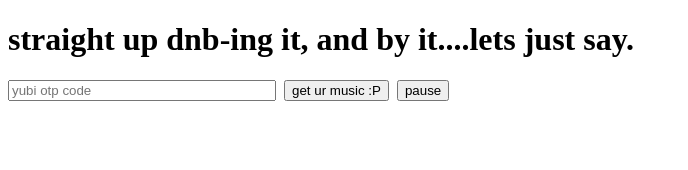
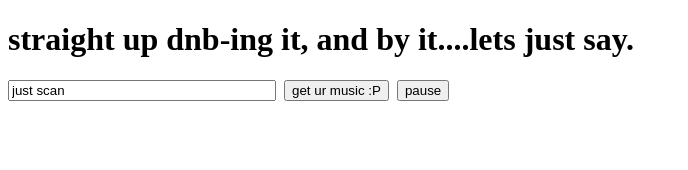
Before and after one commit to v1peridae/straight-up-dnbing-it, a React (Create React App) app: page / in a window 1280 px wide. Shown: the top 170 px of the page, without its empty margins (0-688 px from the left). Built offline with nearby package versions, Linux system fonts and the light colour scheme; no server answers.

Commit message:
hopefully made it read from NFC

```diff
--- a/src/App.js
+++ b/src/App.js
@@ -1,5 +1,5 @@
 import React, {Component} from 'react';
-
+import {scan, onReading} from './nfc'
 class App extends Component {
   state = { seedInput: '' };
 
@@ -16,8 +16,8 @@ class App extends Component {
             <input
               type="text"
               placeholder="yubi otp code"
-              value={seedInput}
-              onChange={e => this.setState({seedInput: e.target.value})}
+              value={"just scan"}
+              onChange={e => this.setState({seedInput: scan()})}
               style={{minWidth: 260}}
             />
             <button type="button" onClick={() => actions.fromSeed(seedInput)}> get ur music :P</button>
```
